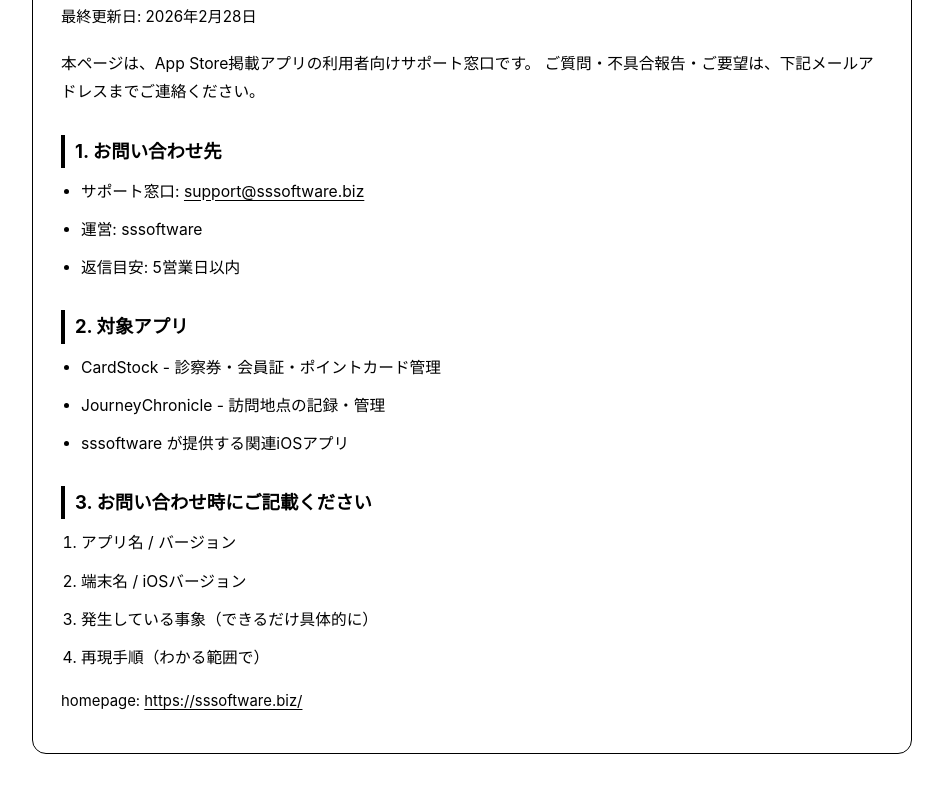
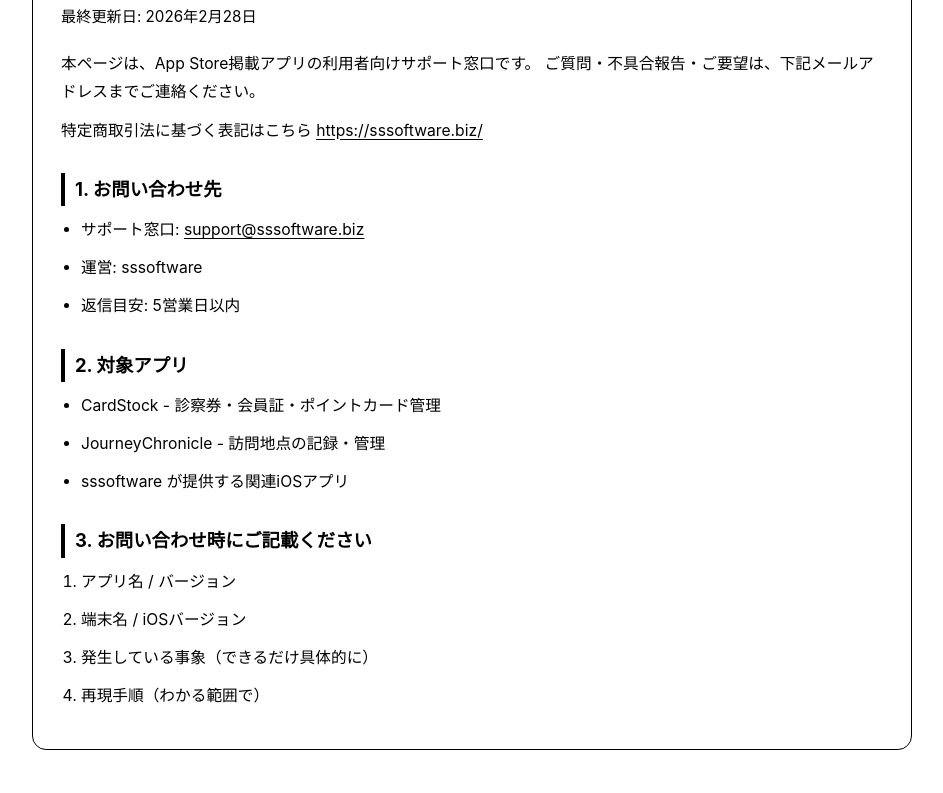
Before and after one commit to ss10ss12ss/sssoftware, a plain HTML site: page support.html in a window 1280 px wide. Shown: the part 119-912 px from the top of the page, without its empty margins (168-1111 px from the left). Drawn offline with Linux system fonts and the light colour scheme.

Commit message:
Update support.html

```diff
--- a/support.html
+++ b/support.html
@@ -105,6 +105,7 @@
         本ページは、App Store掲載アプリの利用者向けサポート窓口です。
         ご質問・不具合報告・ご要望は、下記メールアドレスまでご連絡ください。
       </p>
+      <p>特定商取引法に基づく表記はこちら <a href="https://sssoftware.biz/">https://sssoftware.biz/</a></p>
 
       <h2>1. お問い合わせ先</h2>
       <ul>
@@ -128,8 +129,6 @@
         <li>再現手順（わかる範囲で）</li>
       </ol>
 
-      <p class="note">homepage: <a href="https://sssoftware.biz/">https://sssoftware.biz/</a></p>
-
     </section>
   </main>
 </body>
```
